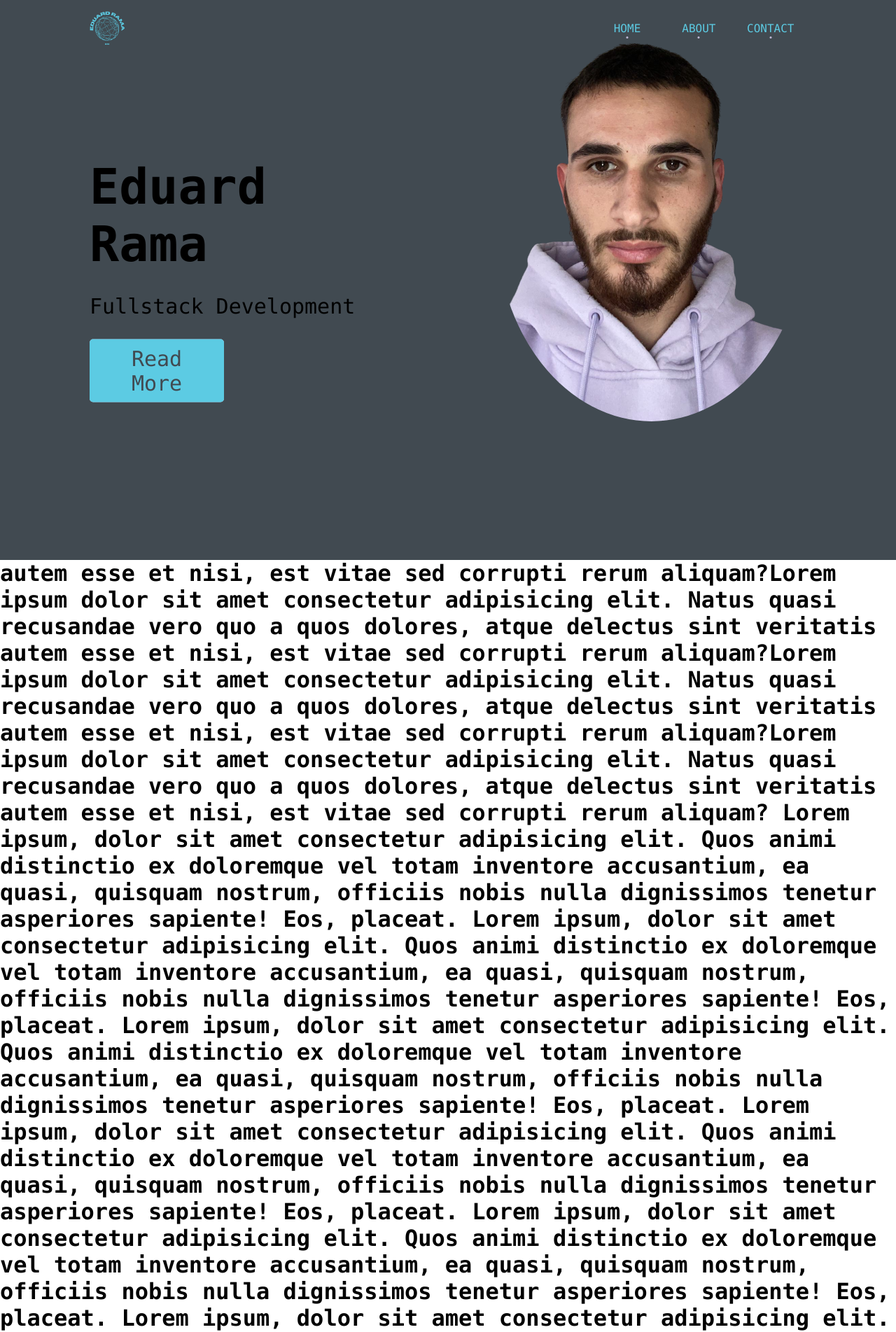
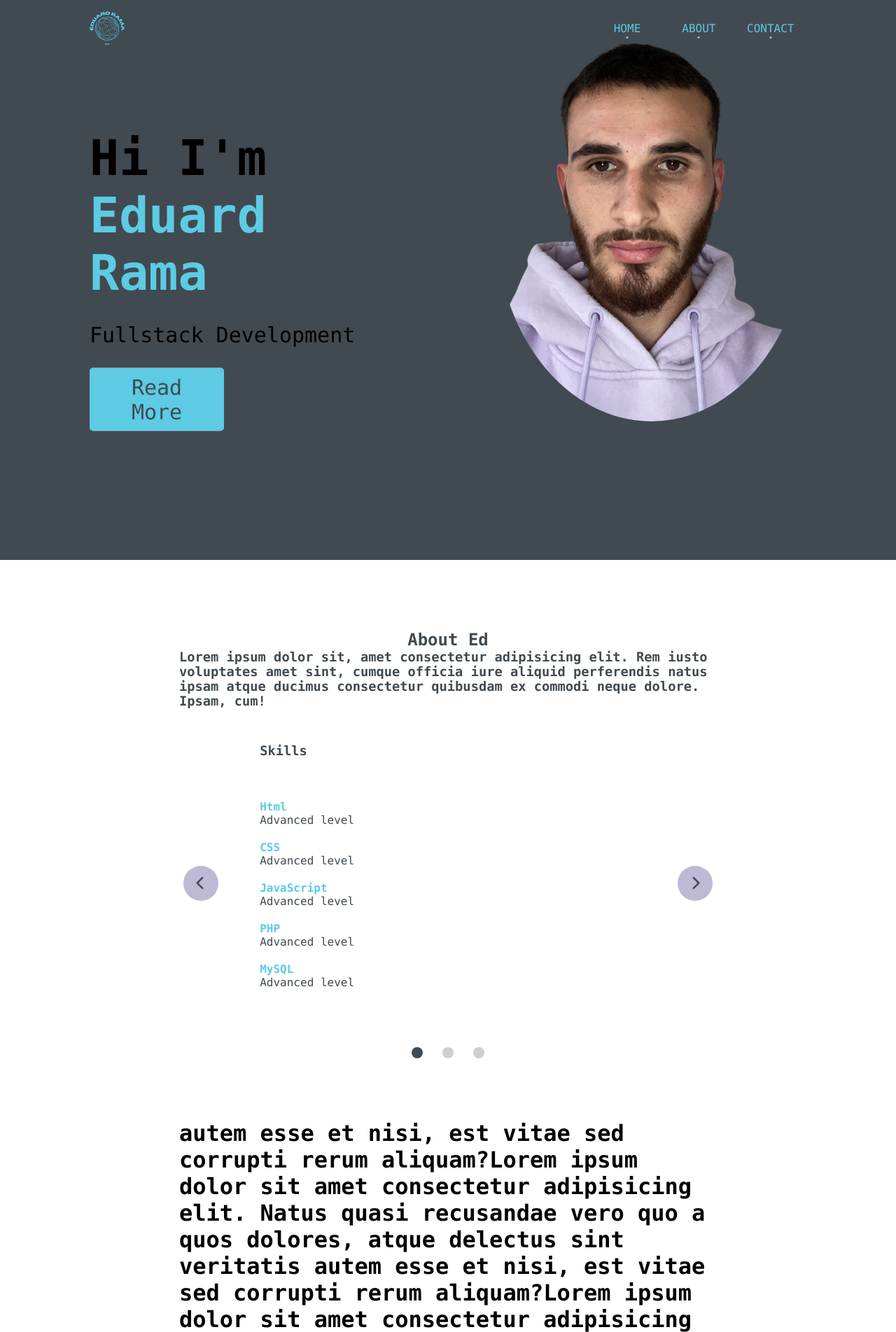
Before and after one commit to edirama/eduardrama.dev, a PHP site: page / in a window 1280 px wide. Shown: the top 1903 px of the page at 70% size. Run offline with PHP 8.4, Linux system fonts and the light colour scheme; some libraries are stand-ins or nearby versions.

Commit message:
section about

```diff
--- a/css/index.css
+++ b/css/index.css
@@ -37,6 +37,7 @@ header {
 .sticky {
   position: fixed;
   top: 0;
+  z-index: 50;
 }
 
 .navbar .logo,
@@ -124,6 +125,10 @@ header {
 .header--content h1 {
   position: relative;
   font-size: 70px;
+}
+
+.myName {
+  color: var(--color-secondary);
 }
 
 .header--content p {
@@ -247,5 +252,124 @@ header {
   }
 }
 
-@media screen and (max-width: 361px) {
+/* Main */
+main {
+  padding: 0 20vw;
 }
+
+/* About */
+.about {
+  height: 100vh;
+  padding: 100px 0;
+  color: var(--color-primary);
+}
+
+.slide h3 {
+  margin-bottom: 40px;
+  /* text-align: center; */
+}
+
+.slide h4 {
+  color: var(--color-secondary);
+}
+
+.slide span {
+  color: var(--color-third);
+}
+
+.about--title {
+  display: flex;
+  flex-direction: column;
+  align-items: center;
+}
+
+.slider {
+  position: relative;
+  overflow: hidden;
+  display: flex;
+  justify-content: center;
+  height: 500px;
+  width: auto;
+}
+
+.slide {
+  margin-top: 50px;
+  position: absolute;
+  width: 90%;
+  padding: 0 10%;
+  display: flex;
+  flex-direction: column;
+  gap: 20px;
+  justify-content: center;
+  transition: transform 1s;
+}
+
+.slider__btn {
+  position: absolute;
+  top: 50%;
+  z-index: 10;
+  border: none;
+  background: var(--color-third);
+  color: var(--color-primary);
+  border-radius: 50%;
+  height: 50px;
+  width: 50px;
+  font-size: 20px;
+  cursor: pointer;
+}
+
+.slider__btn--left {
+  left: 4%;
+  transform: translate(-50%, -50%);
+}
+
+.slider__btn--right {
+  right: 4%;
+  transform: translate(50%, -50%);
+}
+
+.dots {
+  position: absolute;
+  bottom: 0;
+  left: 50%;
+  transform: translateX(-50%);
+  display: flex;
+}
+
+.dots__dot {
+  border: none;
+  background-color: #b9b9b9;
+  opacity: 0.7;
+  height: 1rem;
+  width: 1rem;
+  border-radius: 50%;
+  margin-right: 1.75rem;
+  cursor: pointer;
+  transition: all 0.5s;
+}
+
+.dots__dot:last-child {
+  margin: 0;
+}
+
+.dots__dot--active {
+  background-color: var(--color-primary);
+  opacity: 1;
+}
+
+.prev,
+.next {
+  position: absolute;
+}
+
+.prev {
+  left: 0;
+}
+
+.next {
+  right: 0;
+}
+
+.hidden {
+  display: none;
+}
--- a/index.html
+++ b/index.html
@@ -16,7 +16,7 @@
             <a href="#" class="navbar--link">HOME</a>
           </li>
           <li class="navbar--item">
-            <a href="#test" class="navbar--link">ABOUT</a>
+            <a href="#about" class="navbar--link">ABOUT</a>
           </li>
           <li class="navbar--item">
             <a href="#test" class="navbar--link">CONTACT</a>
@@ -31,9 +31,11 @@
       <section class="header--section">
         <img src="./images/me.png" alt="Eduard Rama" class="meImg" id="meImg" />
         <div class="header--content">
-          <h1 class="header--content-heading">Eduard Rama</h1>
+          <h1 class="header--content-heading">
+            Hi I'm <span class="myName">Eduard Rama</span>
+          </h1>
           <p class="header--content-paragraph">Fullstack Development</p>
-          <a href="#test" class="read--more"
+          <a href="#about" class="read--more"
             ><div class="btn--overlay"></div>
             <span>Read More</span></a
           >
@@ -41,6 +43,103 @@
       </section>
     </header>
     <main>
+      <section class="about" id="about">
+        <div class="about--title">
+          <h2>About Ed</h2>
+          <h3>
+            Lorem ipsum dolor sit, amet consectetur adipisicing elit. Rem iusto
+            voluptates amet sint, cumque officia iure aliquid perferendis natus
+            ipsam atque ducimus consectetur quibusdam ex commodi neque dolore.
+            Ipsam, cum!
+          </h3>
+        </div>
+
+        <div class="slider">
+          <!-- <div class="slide slide--1"> -->
+          <div class="about--skills slide slide--1">
+            <h3>Skills</h3>
+            <!-- <div class="skills"> -->
+            <div class="html skill">
+              <h4>Html</h4>
+              <p>Advanced level</p>
+            </div>
+            <div class="css skill">
+              <h4>CSS</h4>
+              <p>Advanced level</p>
+            </div>
+            <div class="js skill">
+              <h4>JavaScript</h4>
+              <p>Advanced level</p>
+            </div>
+            <div class="php skill">
+              <h4>PHP</h4>
+              <p>Advanced level</p>
+            </div>
+            <div class="mysql skill">
+              <h4>MySQL</h4>
+              <p>Advanced level</p>
+            </div>
+            <!-- </div> -->
+          </div>
+          <!-- </div> -->
+
+          <!-- <div class="slide slide--2"> -->
+          <div class="about--experience slide slide--2">
+            <h3>Experience</h3>
+            <div class="freelancer experience">
+              <h4>Freelancer</h4>
+              <p>2019 - Mar 2022 <span>(about 3 years)</span></p>
+            </div>
+            <div class="genom experience">
+              <h4>Genom Code <span>- District of Ferizaj, Kosovo</span></h4>
+              <p>Mar 2022 - Sep 2022 <span>(7 months)</span></p>
+            </div>
+          </div>
+          <!-- </div> -->
+
+          <!-- <div class="slide slide--3"> -->
+          <div class="about--education slide slide--3">
+            <h3>Education</h3>
+            <div class="highSchool education">
+              <h4>
+                'Natural Sciences'
+                <span>- District of Ferizaj, Kosovo</span>
+              </h4>
+              <p>Sep 2017 - Jun 2020 <span>(3 years)</span></p>
+            </div>
+            <div class="ubt education">
+              <h4>
+                'Computer Science and Engineering' - UBT
+                <span>- District of Ferizaj, Kosovo</span>
+              </h4>
+              <p>Oct 2020 - Jun 2023</p>
+            </div>
+            <div class="digitalSchool education">
+              <h4>
+                'Digital School' <span>- District of Ferizaj, Kosovo</span>
+              </h4>
+              <p>Oct 2018 - Jun 2019 <span>(about 1 year)</span></p>
+            </div>
+            <div class="jonasCourse education">
+              <h4>
+                'The complete JavaScript Course 2022 - From Zero to Expert!' -
+                by Jonas Schmedtman <span>- Online</span>
+              </h4>
+              <p>Jun 2022 - Oct 2022 <span>(4 months)</span></p>
+            </div>
+          </div>
+          <!-- </div> -->
+
+          <button class="slider__btn slider__btn--left">
+            <i class="fa fa-chevron-left"></i>
+          </button>
+          <button class="slider__btn slider__btn--right">
+            <i class="fa fa-chevron-right"></i>
+          </button>
+          <div class="dots"></div>
+        </div>
+      </section>
+
       <h1 id="test">
         autem esse et nisi, est vitae sed corrupti rerum aliquam?Lorem ipsum
         dolor sit amet consectetur adipisicing elit. Natus quasi recusandae vero
--- a/js/index.js
+++ b/js/index.js
@@ -23,11 +23,12 @@ const headerContentParagraph = document.querySelector(
   '.header--content-paragraph'
 )
 const readMore = document.querySelector('.read--more')
+const navbar = document.querySelector('.navbar')
 
 document.addEventListener('scroll', function (e) {
   const value = window.scrollY
 
-  value > headerSection.clientHeight - 1
+  value > headerSection.clientHeight - navbar.clientHeight
     ? navBar.classList.add('sticky')
     : navBar.classList.remove('sticky')
 
@@ -50,3 +51,81 @@ document.addEventListener('scroll', function (e) {
 for (let i = 0; i > navBarLinks.length; i++) {
   navBarLinks[i].addEventListener('click', toggleNavBar)
 }
+
+// Slider
+const slider = function () {
+  const slides = document.querySelectorAll('.slide')
+  const btnLeft = document.querySelector('.slider__btn--left')
+  const btnRight = document.querySelector('.slider__btn--right')
+  const dotContainer = document.querySelector('.dots')
+
+  let curSlide = 0
+  const maxSlide = slides.length
+
+  // Functions
+  const createDots = function () {
+    slides.forEach(function (_, i) {
+      dotContainer.insertAdjacentHTML(
+        'beforeend',
+        `<button class="dots__dot" data-slide="${i}"></button>`
+      )
+    })
+  }
+
+  const activateDot = function (slide) {
+    document
+      .querySelectorAll('.dots__dot')
+      .forEach(dot => dot.classList.remove('dots__dot--active'))
+
+    document
+      .querySelector(`.dots__dot[data-slide='${slide}']`)
+      .classList.add('dots__dot--active')
+  }
+
+  const goToSlide = function (slide) {
+    slides.forEach(
+      (s, i) => (s.style.transform = `translateX(${100 * (i - slide)}%)`)
+    )
+  }
+
+  // Next slide
+  const nextSlide = function () {
+    if (curSlide === maxSlide - 1) {
+      curSlide = 0
+    } else {
+      curSlide++
+    }
+    goToSlide(curSlide)
+    activateDot(curSlide)
+  }
+
+  const prevSlide = function () {
+    if (curSlide === 0) {
+      curSlide = maxSlide - 1
+    } else {
+      curSlide--
+    }
+    goToSlide(curSlide)
+    activateDot(curSlide)
+  }
+
+  const init = function () {
+    goToSlide(0)
+    createDots()
+    activateDot(0)
+  }
+  init()
+
+  // Event handlers
+  btnRight.addEventListener('click', nextSlide)
+  btnLeft.addEventListener('click', prevSlide)
+
+  dotContainer.addEventListener('click', function (e) {
+    if (e.target.classList.contains('dots__dot')) {
+      const { slide } = e.target.dataset
+      goToSlide(slide)
+      activateDot(slide)
+    }
+  })
+}
+slider()
```
